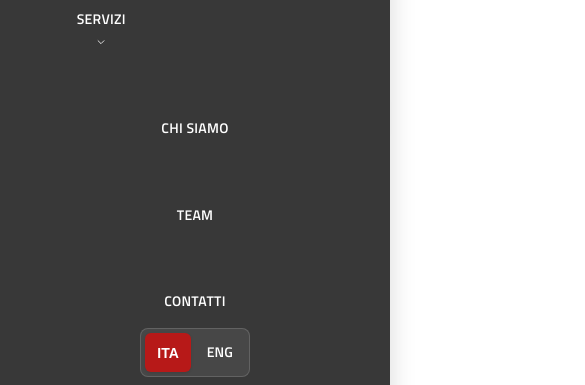
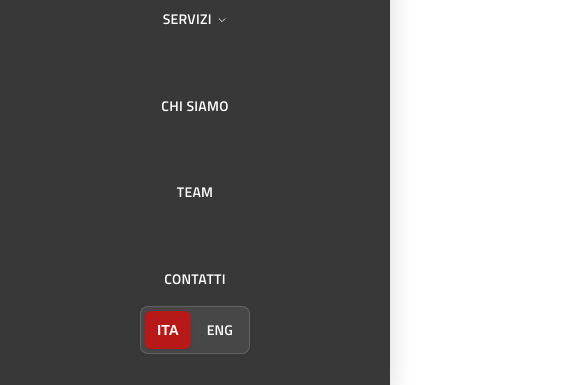
Before and after one commit to forsec-labs/forsec-labs.github.io, a plain HTML site: page index.html in a window 390 px wide. Both pictures are taken after a click on the button "Menu". Shown: the part 218-603 px from the top of the page, 585 px wide, since content can reach past the window. Drawn offline with Linux system fonts and the light colour scheme.

Commit message:
further fixes mobile phone layout

```diff
--- a/css/style.css
+++ b/css/style.css
@@ -524,10 +524,6 @@ p {
   line-height: 1.7;
 }
 
-/* Only keep subtitle on one line for main hero, not service pages */
-.hero:not(.hero--service) .hero__subtitle {
-  white-space: nowrap;
-}
 
 .hero__cta {
   display: flex;
@@ -946,7 +942,6 @@ p {
 .contact__text {
   color: rgba(255, 255, 255, 0.8);
   margin-bottom: var(--spacing-lg);
-  white-space: nowrap;
 }
 
 .contact__items {
@@ -1141,13 +1136,26 @@ p {
     text-align: center;
   }
 
+  .nav__item {
+    display: block;
+    width: 100%;
+  }
+
   .nav__link {
     display: block;
     padding: var(--spacing-sm);
+    text-align: center;
   }
 
   .nav__item--dropdown > .nav__link {
+    display: inline-flex;
     justify-content: center;
+    transition: transform var(--transition-base);
+  }
+
+  /* Shift dropdown link left when submenu is open */
+  .nav__item--dropdown.active > .nav__link {
+    transform: translateX(-20px);
   }
 
   .nav__dropdown {
```
